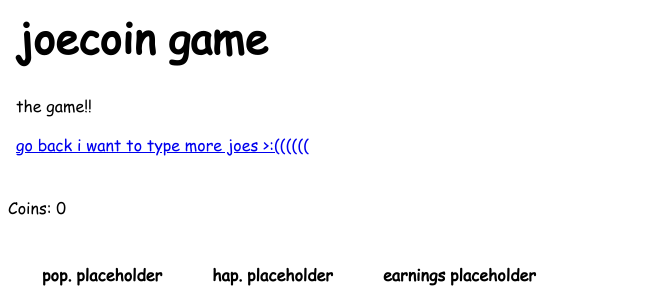
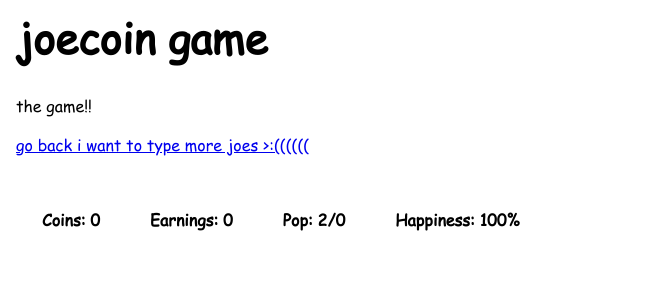
Before and after one commit to honsdaFIWA/joe., a plain HTML site: page game.html in a window 1280 px wide. Shown: the top 304 px of the page, without its empty margins (0-653 px from the left). Drawn offline with Linux system fonts and the light colour scheme.

Commit message:
ui update unfinished

```diff
--- a/game.html
+++ b/game.html
@@ -14,13 +14,13 @@
         <a href="./index.html">go back i want to type more joes >:((((((</a>
     </div>
     <p id="notif" style="font-family: joe;"></p>
-    <p id="coins" style="font-family: joe;">Coins: 0</p>
     <div class="joediv" style="margin-top: 2em;">
         <table>
             <tr>
-                <th>pop. placeholder</th>
-                <th>hap. placeholder</th>
-                <th>earnings placeholder</th>
+                <th><p id="coins" style="font-family: joe;">Coins: 0</p></th>
+                <th id="earningsui"></th>
+                <th id="popui"></th>
+                <th id="happyui"></th>
             </tr>
         </table>
     </div>
--- a/js/thegame.js
+++ b/js/thegame.js
@@ -54,18 +54,23 @@ setInterval(() => {
 
 //update coin value
 
-//update every 100 ticks
 setInterval(() => {
     coinsval += (prer1 + prer2 - expense)
 }, 1000);
 
+
+//ui functions
+
+//update ui stats
+//update every 100 ticks
 setInterval(() => {
     document.getElementById("coins").innerHTML = "Coins: " + coinsval;
+    document.getElementById("popui").innerHTML = `<p>Pop: ${curpop}/${maxpop}</p>`
+    document.getElementById("earningsui").innerHTML = `<p>Earnings: ${(prer1 + prer2 - expense)}</p>`;
+    document.getElementById("happyui").innerHTML = `<p>Happiness: ${happyfix}%</p>`;
 }, 100);
 
 
-
-//ui functions
 function notif(snotif) {
     cdnotif = true
     document.getElementById("notif").innerHTML = `<p style="color:red; font-weight: bold; background-color: #f4f4f4;border:#e5e5e5 3px solid; border-radius: 6px; padding: 10px 50px 10px 8px; width:35%;">${snotif}</p>`
```
